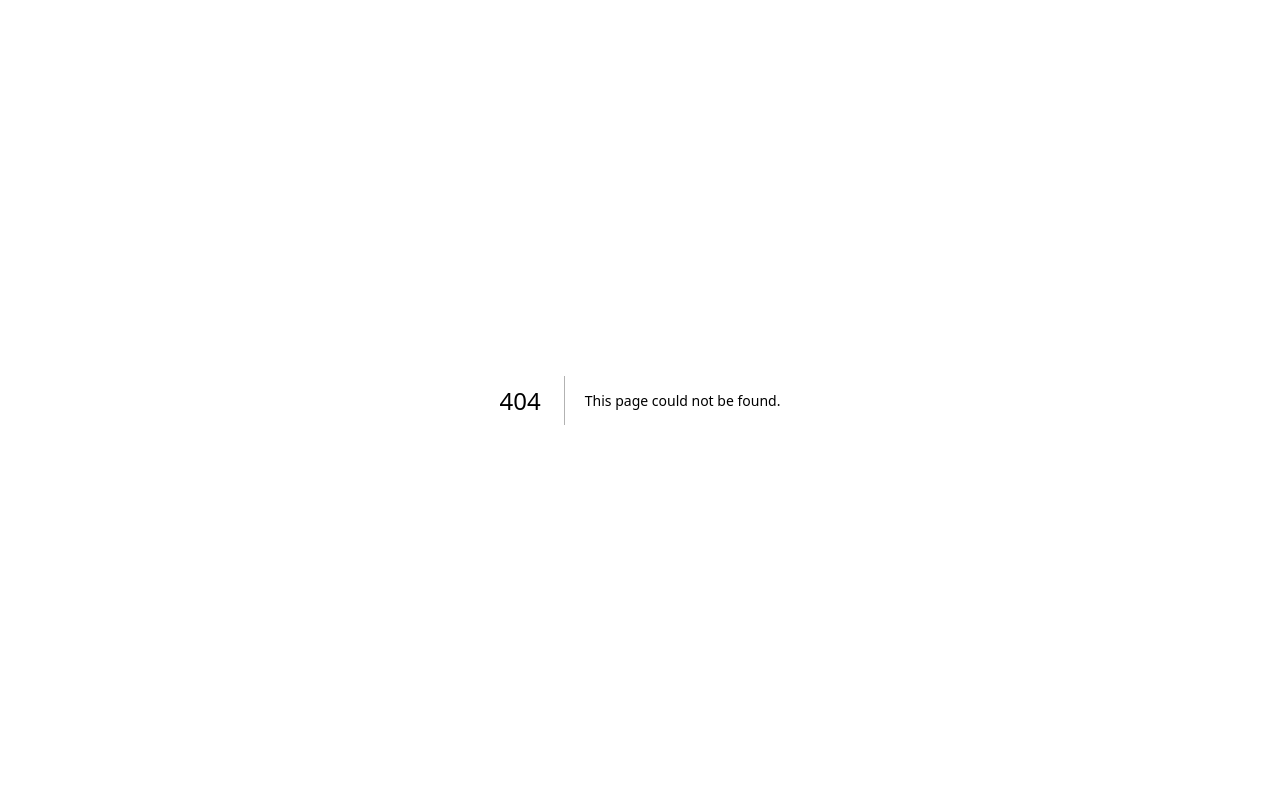
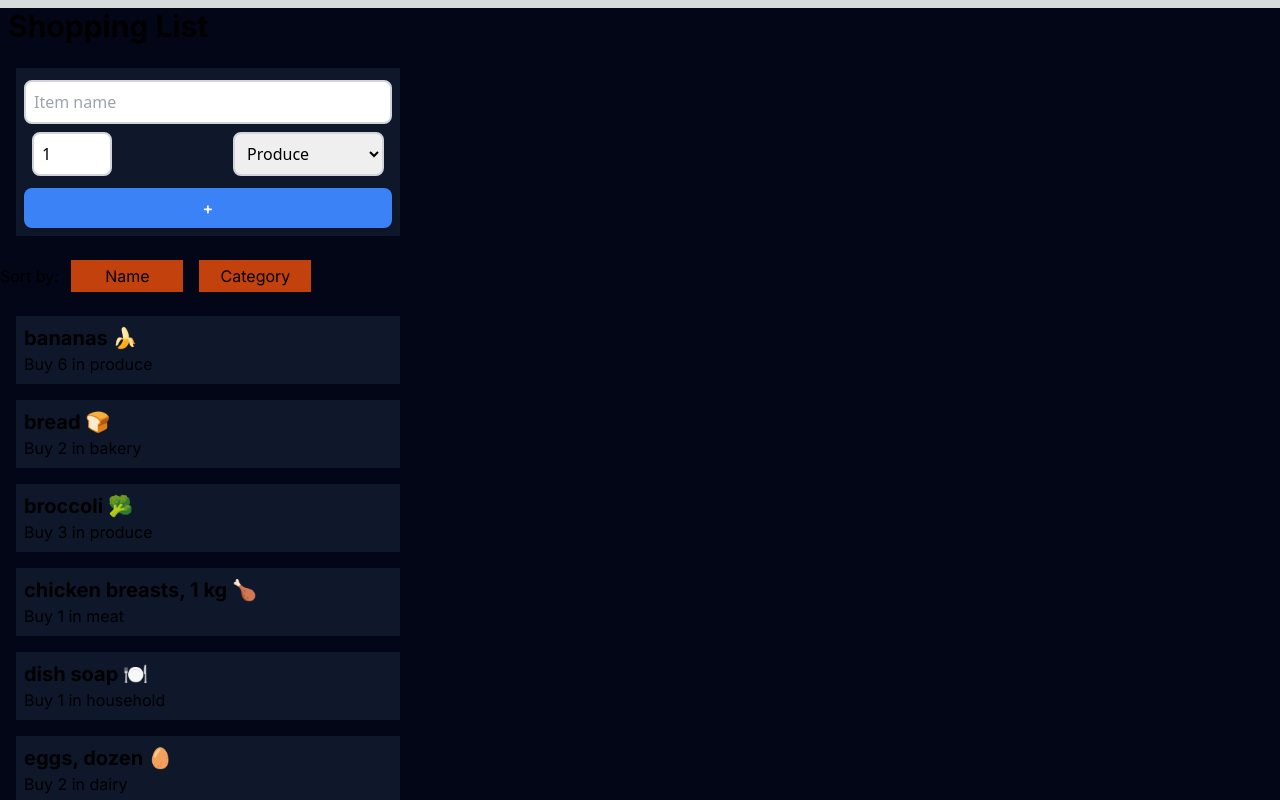
Before and after one commit to KennethDNKL/cprg306-assignments, a Next.js app: page /week6 in a window 1280 px wide. Before the commit this address had no page. Shown: the top 800 px of the page. Built offline with nearby package versions, Linux system fonts and the light colour scheme.

Commit message:
week 6 done!

```diff
--- a/app/page.js
+++ b/app/page.js
@@ -19,6 +19,9 @@
       <p>
       <Link href="/week5">week 5</Link>
       </p>
+      <p>
+      <Link href="/week6">week 6</Link>
+      </p>
       </div>
     </main>
   )
--- /dev/null
+++ b/app/week6/item-list.js
@@ -0,0 +1,60 @@
+import Item from "./item";
+import React, { useState } from 'react';
+
+
+export default function ItemList({items}) {
+  const [sortBy, setSortBy] = useState('name');
+  const [nameButtonColor, setNameButtonColor] = useState('bg-orange-700');
+  const [categoryButtonColor, setCategoryButtonColor] = useState('bg-orange-700');
+
+  // Sort the items array based on sortBy
+  const sortedItems = [...items]; // Create a copy of the original items array
+
+  sortedItems.sort((a, b) => {
+    if (sortBy === 'name') {
+      return a.name.localeCompare(b.name); // Sort by name
+    } else if (sortBy === 'category') {
+      return a.category.localeCompare(b.category); // Sort by category
+    }
+    return 0; // Default case, no sorting
+  });
+
+  // Rest of your component code goes here
+
+  // Function to handle button click and change sorting preference and button color
+  const handleButtonClick = (preference) => {
+    setSortBy(preference);
+    if (preference === 'name') {
+      setNameButtonColor('bg-orange-500');
+      setCategoryButtonColor('bg-orange-700');
+    } else if (preference === 'category') {
+      setNameButtonColor('bg-orange-700');
+      setCategoryButtonColor('bg-orange-500');
+    }
+  };
+
+  return (
+    <div>
+      <label for="sort">Sort by: </label>
+      <button onClick={() => {
+          handleButtonClick('name');
+        }}
+        className={`${nameButtonColor} p-1 m-2 w-28`} >Name</button>
+      <button onClick={() => {
+          handleButtonClick('category');
+        }}
+        className={`${categoryButtonColor} p-1 m-2 w-28`}>Category</button>
+
+      <ul>
+        {sortedItems.map((item) => (
+          <Item
+            key={item.id} // Use a unique key prop, assuming there's an 'id' property
+            name={item.name}
+            quantity={item.quantity}
+            category={item.category}
+          />
+        ))}
+      </ul>
+    </div>
+  );
+}
--- /dev/null
+++ b/app/week6/item.js
@@ -0,0 +1,10 @@
+
+export default function Item({ name, quantity, category }) {
+    return (
+      <div className="p-2 m-4 bg-slate-900 max-w-sm">
+        <h3 className="text-xl font-bold">{name}</h3>
+        <p>Buy {quantity} in {category}</p>
+      </div>
+    );
+
+  }
--- /dev/null
+++ b/app/week6/items.json
@@ -0,0 +1,74 @@
+[
+    {
+      "id": "1h2GJKH12gkHG31h1H",
+      "name": "milk, 4 L 🥛",
+      "quantity": 1,
+      "category": "dairy"
+    },
+    {
+      "id": "2KJH3k2j3H1k2J3K1H",
+      "name": "bread 🍞",
+      "quantity": 2,
+      "category": "bakery"
+    },
+    {
+      "id": "3h2KJH3k2j3H1k2J3",
+      "name": "eggs, dozen 🥚",
+      "quantity": 2,
+      "category": "dairy"
+    },
+    {
+      "id": "4k2J3K1H2GJKH12gk",
+      "name": "bananas 🍌",
+      "quantity": 6,
+      "category": "produce"
+    },
+    {
+      "id": "5H1h1H2KJH3k2j3H",
+      "name": "broccoli 🥦",
+      "quantity": 3,
+      "category": "produce"
+    },
+    {
+      "id": "6H1k2J3K1H2GJKH1",
+      "name": "chicken breasts, 1 kg 🍗",
+      "quantity": 1,
+      "category": "meat"
+    },
+    {
+      "id": "7gkHG31h1H2KJH3k",
+      "name": "pasta sauce 🍝",
+      "quantity": 3,
+      "category": "canned goods"
+    },
+    {
+      "id": "8j3H1k2J3K1H2GJK",
+      "name": "spaghetti, 454 g 🍝",
+      "quantity": 2,
+      "category": "dry goods"
+    },
+    {
+      "id": "9H12gkHG31h1H2KJ",
+      "name": "toilet paper, 12 pack 🧻",
+      "quantity": 1,
+      "category": "household"
+    },
+    {
+      "id": "10H3k2j3H1k2J3K1",
+      "name": "paper towels, 6 pack",
+      "quantity": 1,
+      "category": "household"
+    },
+    {
+      "id": "11k2J3K1H2GJKH12",
+      "name": "dish soap 🍽️",
+      "quantity": 1,
+      "category": "household"
+    },
+    {
+      "id": "12GJKH12gkHG31h1",
+      "name": "hand soap 🧼",
+      "quantity": 4,
+      "category": "household"
+    }
+  ]
--- /dev/null
+++ b/app/week6/new-item.js
@@ -0,0 +1,102 @@
+"use client";
+
+import { useState } from "react";
+
+export default function NewItem({onAddItem}) {
+    const [name, setName] = useState("");
+    const [quantity, setQuantity] = useState(1); // Set initial value to 1
+    const [category, setCategory] = useState("produce"); // Set initial value to "produce"
+    const [itemCreated, setItemCreated] = useState(false);
+
+    const handleSubmit = (item) => {
+      item.preventDefault();
+
+        const newItem = {
+          name,
+          quantity,
+          category,
+        };
+
+        onAddItem(newItem);
+
+
+
+
+        setName("");
+        setQuantity(1);
+        setCategory("produce");
+        setItemCreated(true);
+
+        };
+
+      const handleNameChange = (item) => {
+        setName(item.target.value);
+      };
+
+      const handleQuantityChange = (item) => {
+        setQuantity(item.target.value);
+      };
+
+      const handleCategoryChange = (item) => {
+        setCategory(item.target.value);
+      };
+
+      return (
+        <main class="flex justify-left w-full">
+
+            <form class ="p-2 m-4 bg-slate-900 text-black max-w-sm w-full 1"
+             onSubmit={handleSubmit}>
+            <label class="mb-2">
+                <input
+                    required class="w-full mt-1 border-2 border-gray-300 p-2 rounded-lg font-sans"
+                    type="text"
+                    placeholder="Item name"
+                    onChange={handleNameChange}
+                    value={name}
+                />
+            </label>
+            <div className="flex justify-between p-2">
+                            <div>
+                                <input
+                                    required
+                                    className="w-20 mr-1 border-2 border-gray-300 p-2 rounded-lg font-sans"
+                                    type="number"
+                                    min="1"
+                                    max="99"
+                                    onChange={handleQuantityChange}
+                                    value={quantity}
+                                />
+                            </div>
+
+            <select class="ml-1 border-2 border-gray-300 p-2 rounded-lg font-sans"
+                    onChange={handleCategoryChange}
+                    value={category}>
+
+                <option value="" disabled="">Category</option>
+                <option value="produce" selected="">Produce</option>
+                <option value="dairy">Dairy</option>
+                <option value="bakery">Bakery</option>
+                <option value="meat">Meat</option>
+                <option value="frozen foods">Frozen Foods</option>
+                <option value="canned goods">Canned Goods</option>
+                <option value="dry goods">Dry Goods</option>
+                <option value="beverages">Beverages</option>
+                <option value="snacks">Snacks</option>
+                <option value="household">Household</option>
+                <option value="other">Other</option></select>
+            </div>
+                <button
+                    type="submit"
+                    className="w-full mt-1 py-2 px-4
+                    bg-blue-500 text-white font-semibold rounded-lg shadow-md
+                    hover:bg-blue-700 focus:outline-none focus:ring-2
+                    focus:ring-blue-400 focus:ring-opacity-75">+</button>
+
+            </form>
+
+
+
+
+        </main>
+      );
+}
--- /dev/null
+++ b/app/week6/page.js
@@ -0,0 +1,26 @@
+"use client";
+import React, { useState } from 'react';
+import ItemList from './item-list';
+import NewItem from './new-item';
+import itemsData from './items.json';
+
+
+export default function Page() {
+    // Initialize a state variable 'items' with the data from items.json
+    const [items, setItems] = useState(itemsData);
+
+    // Event handler to add a new item to the 'items' state
+    const handleAddItem = (newItem) => {
+      setItems([...items, newItem]);
+    };
+
+    return (
+      <main className="bg-slate-950">
+        <div>
+          <h2 className="text-3xl font-bold m-2">Shopping List</h2>
+          <NewItem onAddItem={handleAddItem} /> {/* Pass the event handler as a prop */}
+          <ItemList items={items} /> {/* Pass the 'items' state as a prop */}
+        </div>
+      </main>
+    );
+  }
```
